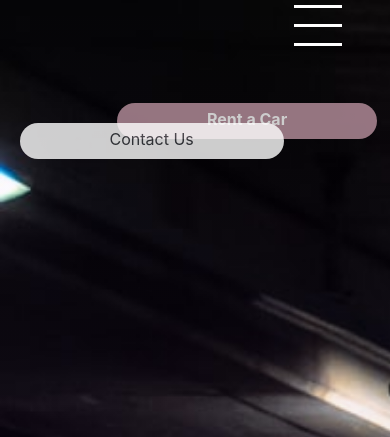
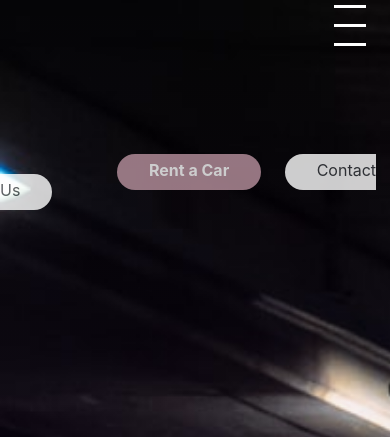
Before and after one commit to derrosilee/car-Booking-system, a Django app: page / in a window 390 px wide. Shown: the top 437 px of the page. Run offline with Django 3.2, Linux system fonts and the light colour scheme.

Commit message:
worked on the side nav design

```diff
--- a/src/Auto/static/Auto/css/media-query.css
+++ b/src/Auto/static/Auto/css/media-query.css
@@ -4,17 +4,38 @@
         display: none;
     }
 
+    .Logo {
+        margin-left: 7em;
+        display: none;
+    }
+
+
+
     .action-buttons {
-        position: fixed;
+         /* display: grid; */
+        /* position: fixed; */
+        padding-top: 10em;
+        margin: auto;
     }
+
+    .rent {
+        padding-left: 2em;
+        padding-right: 2em;
+    }
+
+    .contact-us {
+        padding-left: 2em;
+        padding-right: 2em;
+    }
+
 
     .menu{
         display: block;
         position: fixed;
-        width: 3rem;
+        width: 2rem;
         height: 3rem;
         top: 3rem;
-        right: 3rem;
+        right: 1.5rem;
         z-index: 999;
         cursor: pointer;
     }
@@ -74,7 +95,8 @@
     nav{
         width: 14rem;
         height:100%;
-        background-color:#fff;
+        background-color:white;e;
+        opacity: .4;
         position: fixed;
         transform: translateX(-50rem);
         z-index: 998;
@@ -103,5 +125,4 @@
         display: block;
     }
 
-
 }
--- a/src/Auto/templates/Auto/index.html
+++ b/src/Auto/templates/Auto/index.html
@@ -9,6 +9,10 @@
             <div class="menu">
                 <span class="bar"></span>
             </div>
+
+            <!-- <div class="main-logo">
+               <span>Auto</span>
+            </div> -->
             <nav>
                 <h2 class="Logo">Auto</h2>
                 <ul class="navbar" id="navbar">
@@ -16,9 +20,9 @@
                     <li class="navigation"><a href="">About</a></li>
                     <li class="navigation"><a href="">Car's</a></li>
                     <li class="navigation"><a href="">Contact Us</a></li>
-                    <!--<li class="navigation"><a href="">Bookings</a></li>
+                    <li class="navigation"><a href="">Bookings</a></li>
                     <li class="navigation"><a href="">Arrivals</a></li>
-                    <li class="navigation"><a href="">Imports</a></li> -->
+                    <li class="navigation"><a href="">Imports</a></li>
                 </ul>
             </nav>
             <!-- Company name and What it does -->
```
Also changed, not shown: src/Auto/static/Auto/css/main.css (line endings or trailing spaces).
